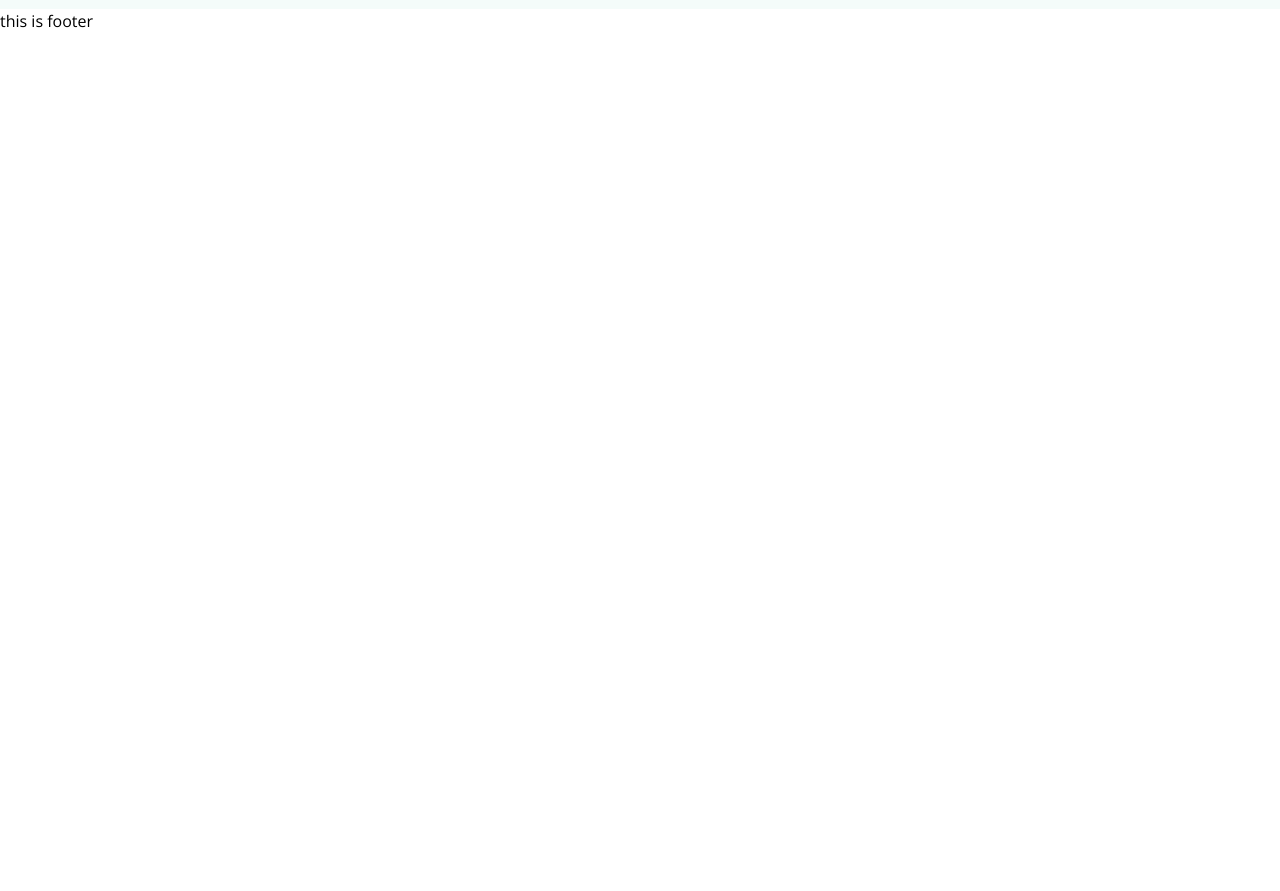
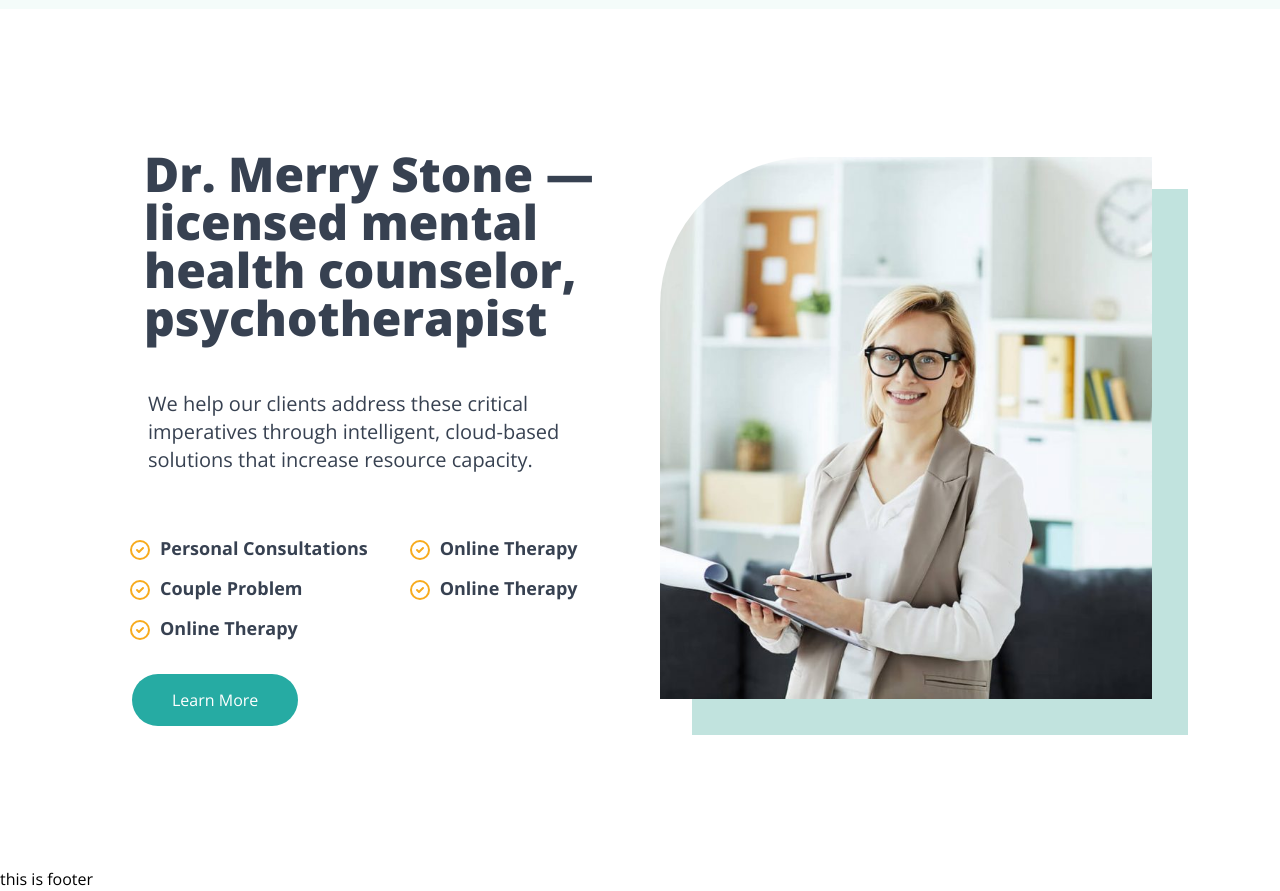
Before and after one commit to kmrajibfaysal/talking-minds, a React (Create React App) app: page /contact in a window 1280 px wide. Shown: the part 1980-2871 px from the top of the page. Before the commit the page ends 2013 px from the top, so only its background shows below. Built offline with nearby package versions, Linux system fonts and the light colour scheme.

Commit message:
added aboutme section in home page

```diff
--- /dev/null
+++ b/src/Pages/Home/AboutMe/AboutMe.js
@@ -0,0 +1,136 @@
+/* eslint-disable react/button-has-type */
+import React from 'react';
+import AboutMeP from '../../../Assets/banner/abouteMe.jpg';
+import '../Banner/Banner.css';
+
+function AboutMe() {
+    return (
+        <div className="mx-auto mb-32 mt-5 flex w-11/12 flex-col items-center justify-center md:order-2 md:mt-24 md:w-4/5 md:flex-row lg:mt-32">
+            <div className="box-shadow2 mt-5 mb-10 w-full max-w-xl md:order-1 md:w-1/2">
+                <img className=" w-full rounded-tl-[150px]" src={AboutMeP} alt="" />
+            </div>
+            <div className="mx-auto mr-10 w-full md:w-1/2">
+                <h1 className="lg-text-6xl ml-4 text-4xl font-black text-gray-700 md:text-5xl">
+                    Dr. Merry Stone — licensed mental health counselor, psychotherapist
+                </h1>
+
+                <p className="my-7 p-5 text-xl text-gray-700">
+                    We help our clients address these critical imperatives through intelligent,
+                    cloud-based solutions that increase resource capacity.
+                </p>
+
+                <div className="mt-6 flex flex-col lg:flex-row">
+                    <div>
+                        <li className="my-3 list-none text-gray-700">
+                            <span className=" text-link">
+                                <svg
+                                    className="inline h-6 w-6"
+                                    fill="none"
+                                    viewBox="0 0 24 24"
+                                    stroke="currentColor"
+                                    strokeWidth="2"
+                                >
+                                    <path
+                                        strokeLinecap="round"
+                                        strokeLinejoin="round"
+                                        d="M9 12l2 2 4-4m6 2a9 9 0 11-18 0 9 9 0 0118 0z"
+                                    />
+                                </svg>
+                            </span>
+                            <span className="ml-2 text-lg font-bold hover:text-link ">
+                                Personal Consultations
+                            </span>
+                        </li>
+                        <li className="my-3 list-none text-gray-700">
+                            <span className=" text-link">
+                                <svg
+                                    className="inline h-6 w-6"
+                                    fill="none"
+                                    viewBox="0 0 24 24"
+                                    stroke="currentColor"
+                                    strokeWidth="2"
+                                >
+                                    <path
+                                        strokeLinecap="round"
+                                        strokeLinejoin="round"
+                                        d="M9 12l2 2 4-4m6 2a9 9 0 11-18 0 9 9 0 0118 0z"
+                                    />
+                                </svg>
+                            </span>
+                            <span className="ml-2 text-lg font-bold hover:text-link ">
+                                Couple Problem
+                            </span>
+                        </li>
+                        <li className="my-3 list-none text-gray-700">
+                            <span className=" text-link">
+                                <svg
+                                    className="inline h-6 w-6"
+                                    fill="none"
+                                    viewBox="0 0 24 24"
+                                    stroke="currentColor"
+                                    strokeWidth="2"
+                                >
+                                    <path
+                                        strokeLinecap="round"
+                                        strokeLinejoin="round"
+                                        d="M9 12l2 2 4-4m6 2a9 9 0 11-18 0 9 9 0 0118 0z"
+                                    />
+                                </svg>
+                            </span>
+                            <span className="ml-2 text-lg font-bold hover:text-link ">
+                                Online Therapy
+                            </span>
+                        </li>
+                    </div>
+                    <div className="lg:ml-10">
+                        <li className="my-3 list-none text-gray-700">
+                            <span className=" text-link">
+                                <svg
+                                    className="inline h-6 w-6"
+                                    fill="none"
+                                    viewBox="0 0 24 24"
+                                    stroke="currentColor"
+                                    strokeWidth="2"
+                                >
+                                    <path
+                                        strokeLinecap="round"
+                                        strokeLinejoin="round"
+                                        d="M9 12l2 2 4-4m6 2a9 9 0 11-18 0 9 9 0 0118 0z"
+                                    />
+                                </svg>
+                            </span>
+                            <span className="ml-2 text-lg font-bold hover:text-link ">
+                                Online Therapy
+                            </span>
+                        </li>
+                        <li className="my-3 list-none text-gray-700">
+                            <span className=" text-link">
+                                <svg
+                                    className="inline h-6 w-6"
+                                    fill="none"
+                                    viewBox="0 0 24 24"
+                                    stroke="currentColor"
+                                    strokeWidth="2"
+                                >
+                                    <path
+                                        strokeLinecap="round"
+                                        strokeLinejoin="round"
+                                        d="M9 12l2 2 4-4m6 2a9 9 0 11-18 0 9 9 0 0118 0z"
+                                    />
+                                </svg>
+                            </span>
+                            <span className="ml-2 text-lg font-bold hover:text-link ">
+                                Online Therapy
+                            </span>
+                        </li>
+                    </div>
+                </div>
+                <button className="mx-1 mt-5 rounded-full bg-root px-[40px] py-[14px] text-white hover:scale-105">
+                    Learn More
+                </button>
+            </div>
+        </div>
+    );
+}
+
+export default AboutMe;
--- a/src/Pages/Home/Home.js
+++ b/src/Pages/Home/Home.js
@@ -1,5 +1,6 @@
 /* eslint-disable react/button-has-type */
 import React from 'react';
+import AboutMe from './AboutMe/AboutMe';
 import Banner from './Banner/Banner';
 import Job from './job/Job';
 
@@ -10,6 +11,7 @@ function Home() {
             <div className="bg-[#F4FCFA]">
                 <Job />
             </div>
+            <AboutMe />
         </div>
     );
 }
```
Also changed, not shown: src/Assets/banner/abouteMe.jpg (added).
